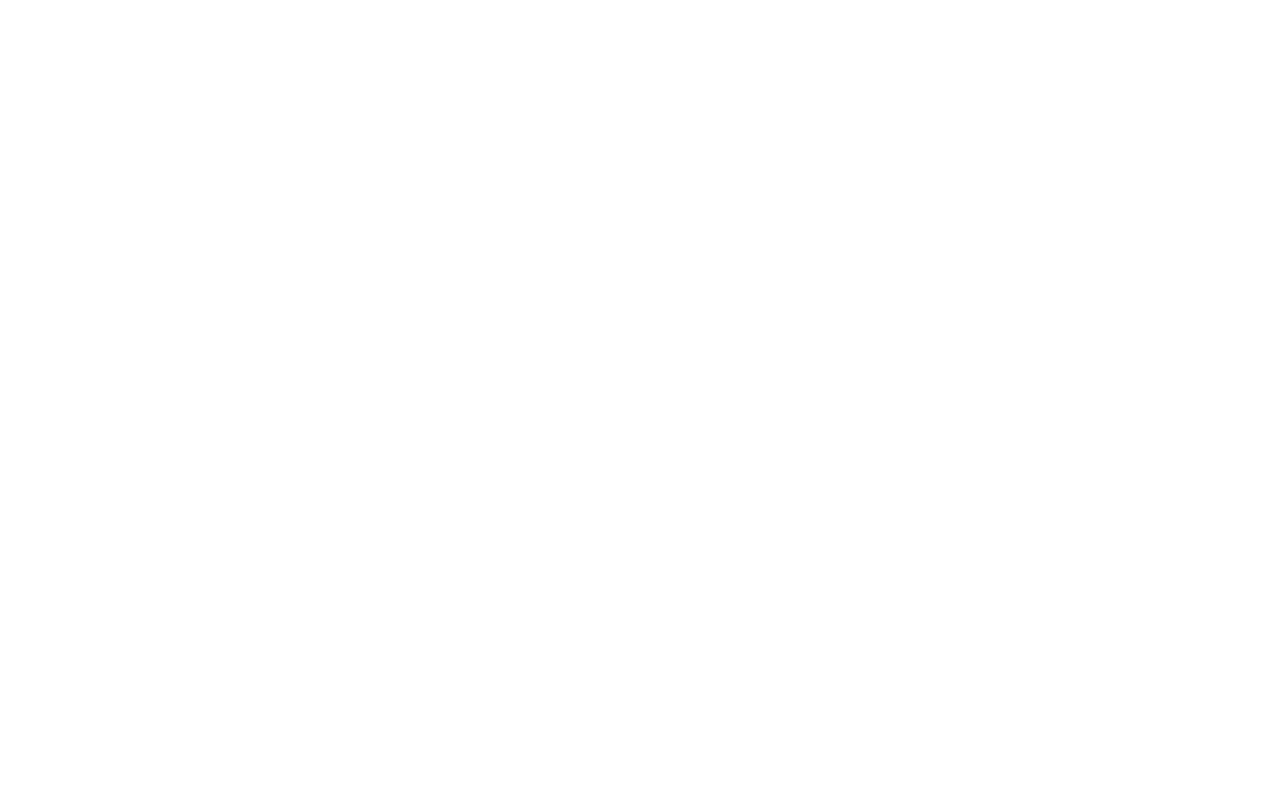
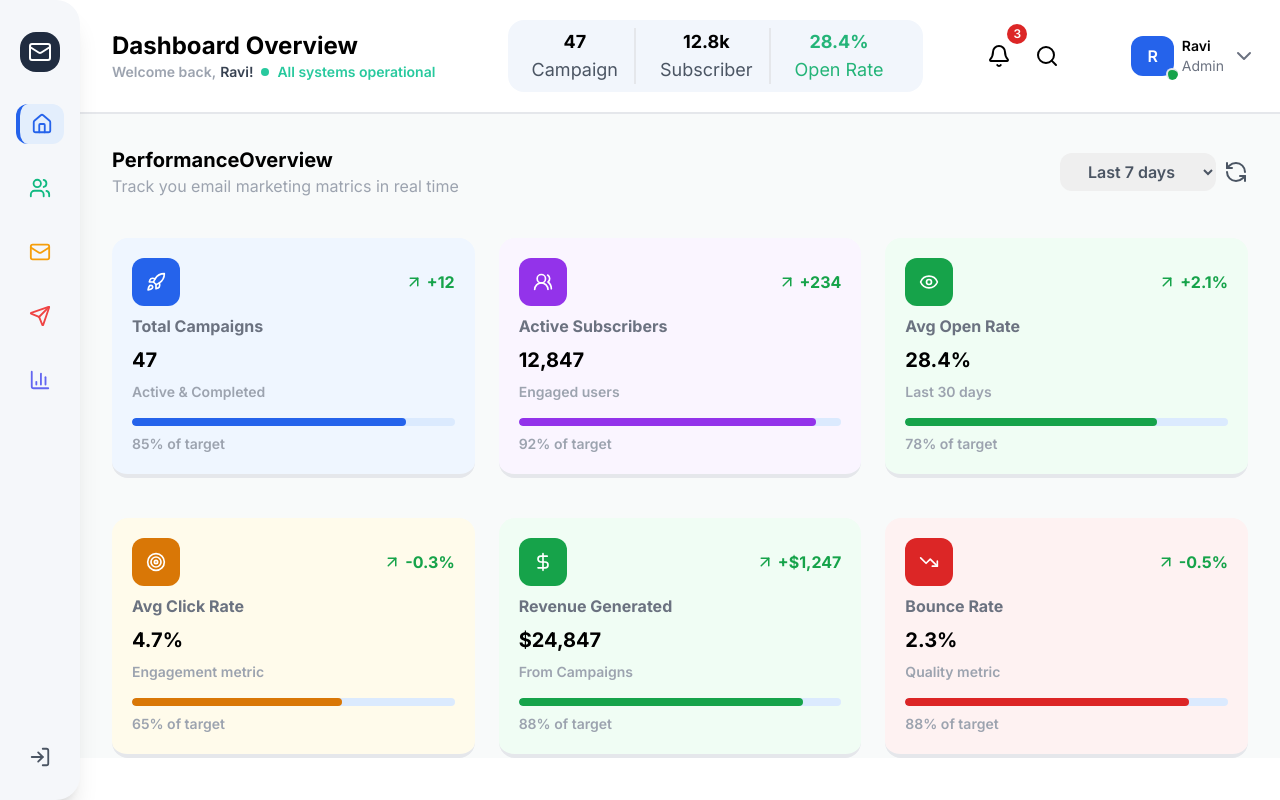
Before and after one commit to techieshruti/Globopersona-project-Frontend-UI-Redesign, a React (Vite) app: page /dashboard in a window 1280 px wide. Built offline with nearby package versions, Linux system fonts and the light colour scheme.

Commit message:
final commit

```diff
--- a/src/index.css
+++ b/src/index.css
@@ -1,9 +1,9 @@
-@import url('https://fonts.googleapis.com/css2?family=Inter:wght@400;500;600;700&display=swap');
+@import url("https://fonts.googleapis.com/css2?family=Inter:wght@400;500;600;700&display=swap");
 
 @tailwind base;
 @tailwind components;
 @tailwind utilities;
 
 body {
-  font-family: 'Inter', sans-serif;
+  font-family: "Inter", sans-serif;
 }
--- a/src/main.jsx
+++ b/src/main.jsx
@@ -5,9 +5,7 @@
 import "./index.css";
 
 ReactDOM.createRoot(document.getElementById("root")).render(
-  <React.StrictMode>
-    <BrowserRouter basename="/Globopersona-project-Frontend-UI-Redesign">
-      <App />
-    </BrowserRouter>
-  </React.StrictMode>
+  <BrowserRouter>
+    <App />
+  </BrowserRouter>
 );
```
Also changed, not shown: vite.config.js (+4 -4 lines).
